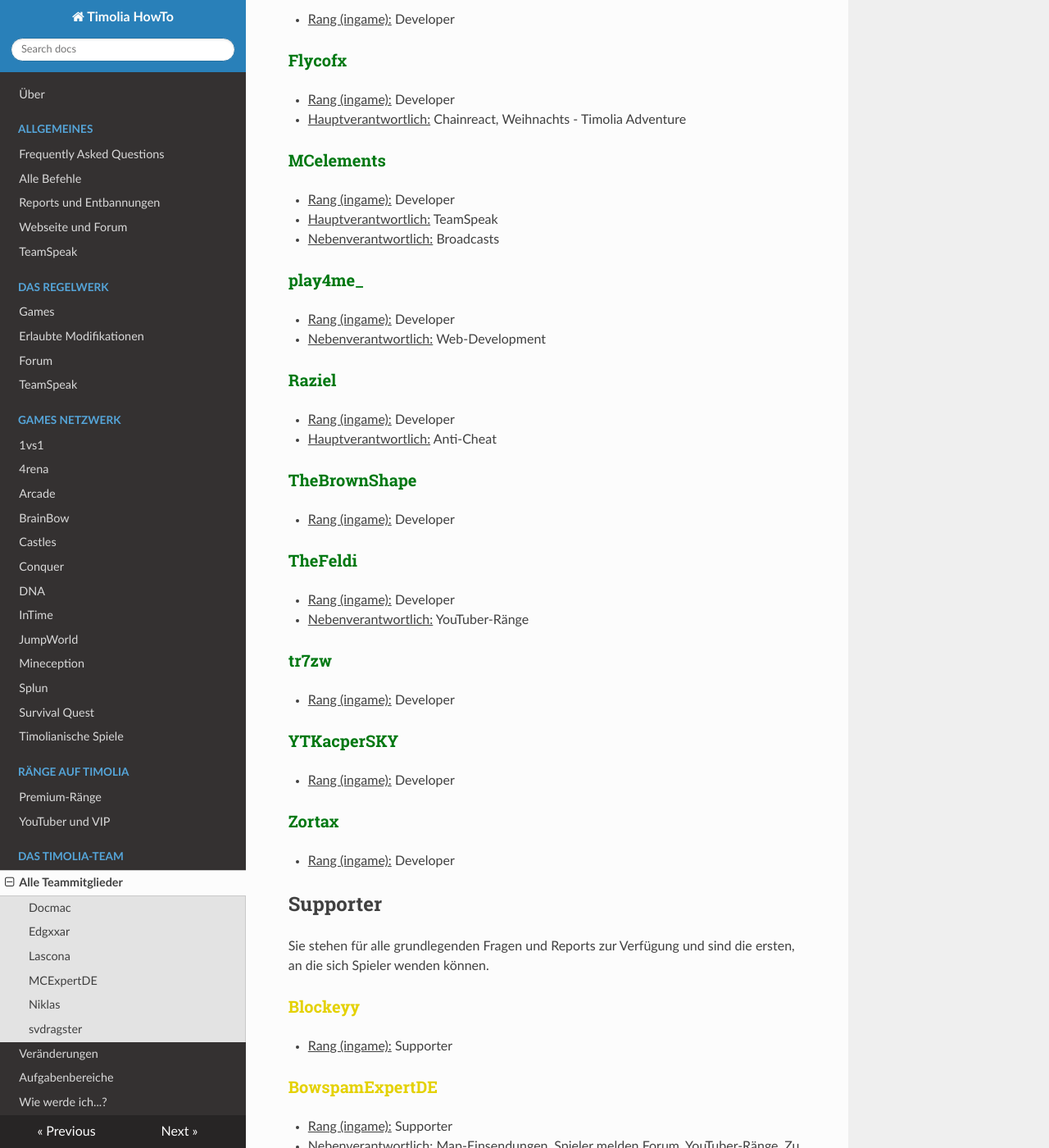
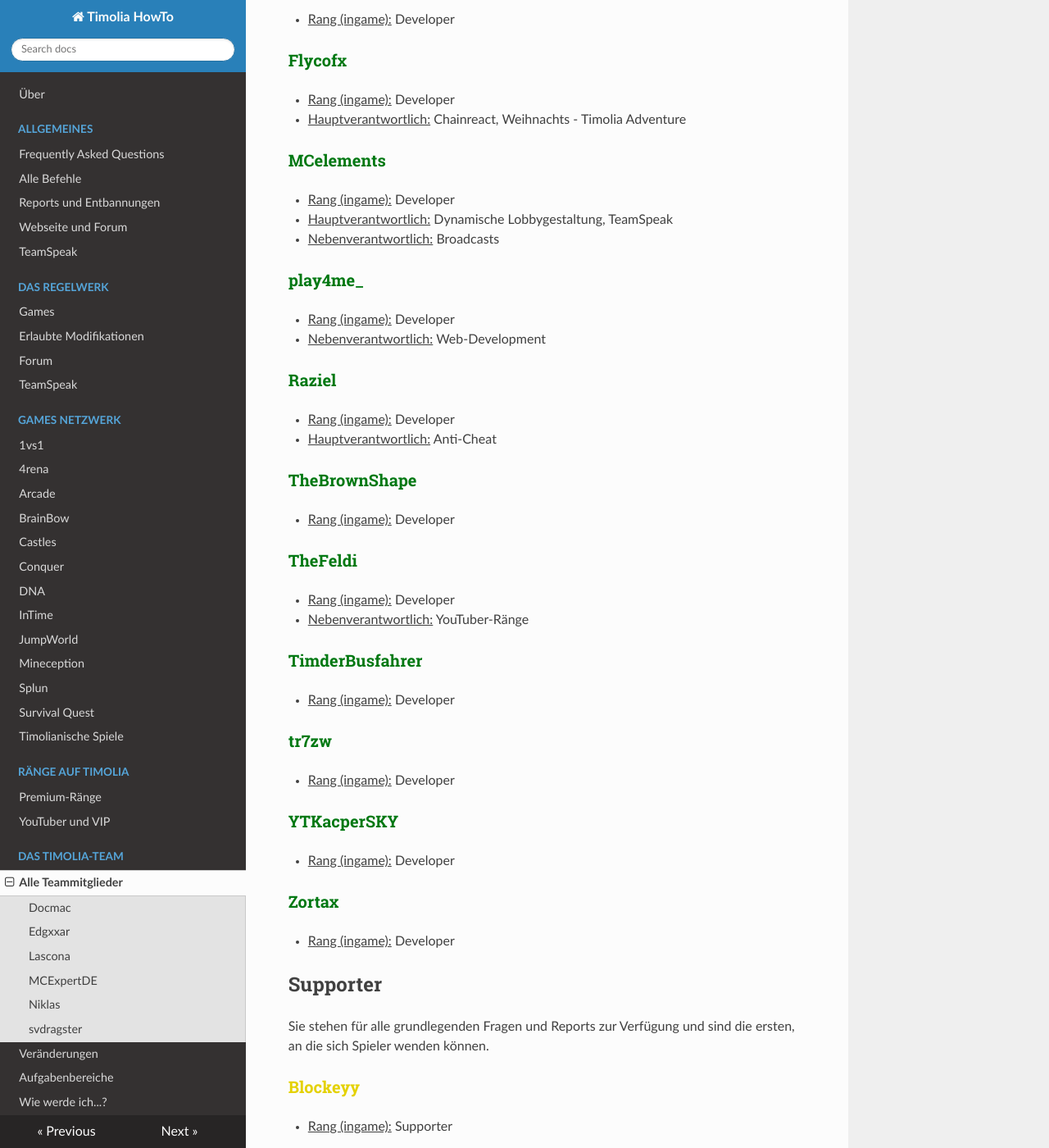
Before and after one commit to TimoliaDE/HowTo, an MkDocs documentation site: the page built from docs/team/members.md, in a window 1280 px wide and 1400 px high, scrolled down 2515 px. Shown: the whole window at 82% size. Built offline with MkDocs 1.6.1, drawn with Linux system fonts in a browser that asks for light colours; nearby versions of some CDN libraries; old or Windows-style settings are respelled for this version of MkDocs; some of the changed text lies outside the part shown.

Commit message:
Update members.md

```diff
--- a/docs/team/members.md
+++ b/docs/team/members.md
@@ -7,7 +7,7 @@ Administratoren leiten das Netzwerk. Sie kümmern sich um teaminterne und techni
 
 ### <strong>Docmac</span></strong>
 - <u>Rang (ingame):</u> Administrator
-- <u>Hauptverantwortlich:</u> Timolia-Plugins
+- <u>Hauptverantwortlich:</u> Dynamische Lobbygestaltung, Timolia-Plugins
 
 ### <strong>Edgxxar</span></strong>
 - <u>Rang (ingame):</u> Administrator
@@ -79,7 +79,7 @@ Sie kümmern sich um die Timolia-Plugins, entwickeln neue Features und Spielmodi
 
 ### <strong><span style="color:#007812">MCelements</span></strong>
 - <u>Rang (ingame):</u> Developer
-- <u>Hauptverantwortlich:</u> TeamSpeak
+- <u>Hauptverantwortlich:</u> Dynamische Lobbygestaltung, TeamSpeak
 - <u>Nebenverantwortlich:</u> Broadcasts
 
 ### <strong><span style="color:#007812">play4me_</span></strong>
@@ -96,6 +96,9 @@ Sie kümmern sich um die Timolia-Plugins, entwickeln neue Features und Spielmodi
 ### <strong><span style="color:#007812">TheFeldi</span></strong>
 - <u>Rang (ingame):</u> Developer
 - <u>Nebenverantwortlich:</u> YouTuber-Ränge
+
+### <strong><span style="color:#007812">TimderBusfahrer</span></strong>
+- <u>Rang (ingame):</u> Developer
 
 ### <strong><span style="color:#007812">tr7zw</span></strong>
 - <u>Rang (ingame):</u> Developer
```
